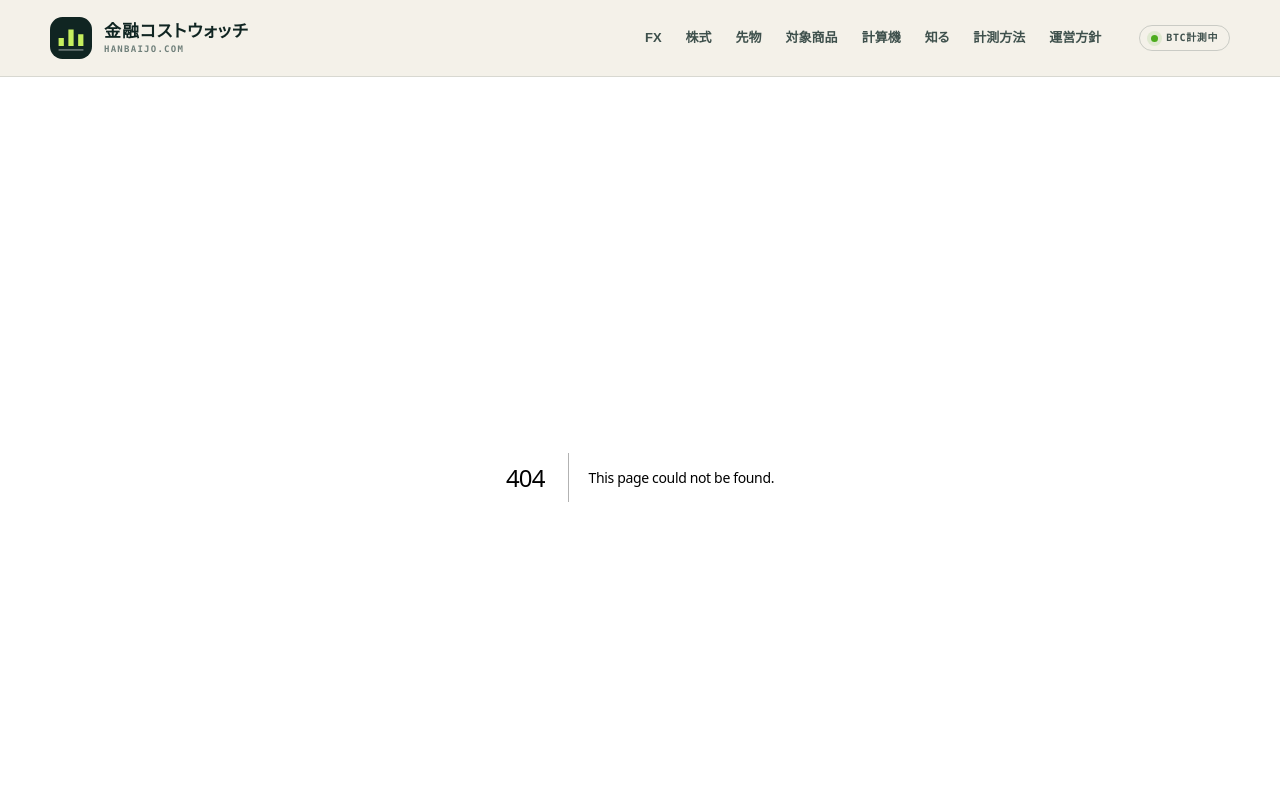
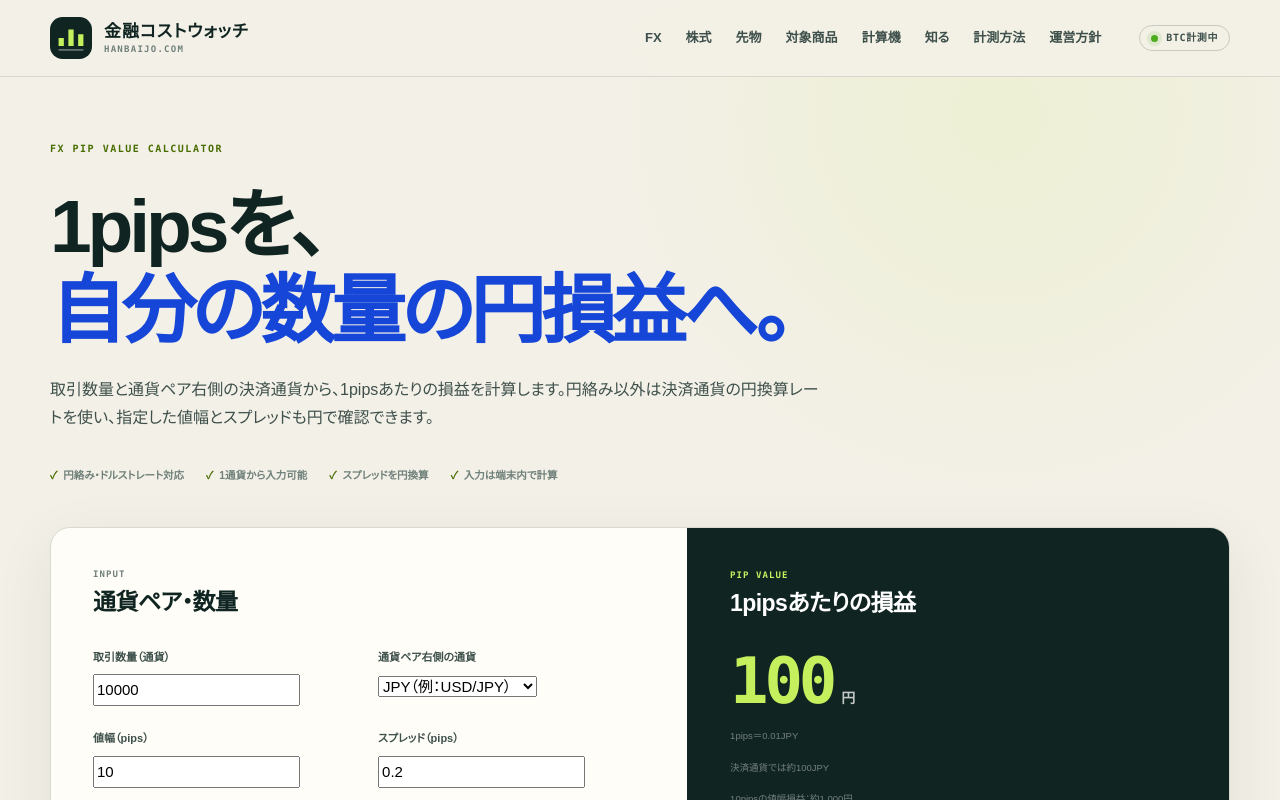
Before and after one commit to mrok18/hanbaijo, a Next.js app: page /tools/fx-pip-value-calculator in a window 1280 px wide. Before the commit this address had no page. Shown: the top 800 px of the page. Built offline with nearby package versions, Linux system fonts and the light colour scheme.

Commit message:
feat: add FX pip value calculator

```diff
--- a/app/articles/fx-position-size-calculation/page.tsx
+++ b/app/articles/fx-position-size-calculation/page.tsx
@@ -53,6 +53,7 @@ export default function Page() {
     <h2>逆指値があっても上限は保証されない</h2>
     <p>経済指標、要人発言、週明けの窓開けなどでは、逆指値より不利な価格で約定することがあります。金融庁も、相場急変時にはロスカットが適用されても証拠金を上回る損失が生じる可能性を案内しています。計算結果は上限保証ではなく、平常時の計画値として使います。</p>
 
+    <p><Link href="/tools/fx-pip-value-calculator">自分の取引数量で1pipsの損益を計算する →</Link></p>
     <p><Link href="/tools/fx-position-size-calculator">FX取引数量計算機で自分の条件を入力する →</Link></p>
     <p><Link href="/articles/fx-required-margin">必要証拠金の計算方法を見る →</Link></p>
     <p><Link href="/fx/minimum-trade-unit-comparison">FX会社の最低取引単位を比較する →</Link></p>
--- a/app/articles/fx-spread-cost/page.tsx
+++ b/app/articles/fx-spread-cost/page.tsx
@@ -57,6 +57,7 @@ export default function Page() {
         <p className="affiliate-disclosure">広告リンクから申込みが成立すると、当サイトが報酬を受け取る場合があります。計算方法や比較順位とは分けて掲載しています。</p>
       </section>
 
+      <p><Link href="/tools/fx-pip-value-calculator">1pipsの損益とスプレッド相当額を計算する →</Link></p>
       <p><Link href="/tools/cost-calculator">取引コスト計算機で試す →</Link></p>
       <p><Link href="/fx/usdjpy-spread-comparison">米ドル円スプレッド10社比較を見る →</Link></p>
       <p><Link href="/fx">FXコスト比較へ戻る →</Link></p>
--- a/app/sitemap.ts
+++ b/app/sitemap.ts
@@ -30,7 +30,7 @@ export default function sitemap(): MetadataRoute.Sitemap {
   ];
   return [
     { url: base, lastModified: now, changeFrequency: 'hourly', priority: 1 },
-    ...['fx', 'cfd', 'stocks', 'futures', 'markets', 'tools', 'tools/cost-calculator', 'tools/cfd-margin-calculator', 'tools/fx-position-size-calculator', 'tools/matsui-fx-spread-calculator', 'tools/matsui-fx-margin-calculator', 'tools/matsui-us-stock-cost-calculator', 'tools/matsui-futures-cost-calculator', 'tools/matsui-box-rate-calculator', 'articles', 'method', 'about', 'disclaimer', 'contact'].map((p) => ({
+    ...['fx', 'cfd', 'stocks', 'futures', 'markets', 'tools', 'tools/cost-calculator', 'tools/cfd-margin-calculator', 'tools/fx-position-size-calculator', 'tools/fx-pip-value-calculator', 'tools/matsui-fx-spread-calculator', 'tools/matsui-fx-margin-calculator', 'tools/matsui-us-stock-cost-calculator', 'tools/matsui-futures-cost-calculator', 'tools/matsui-box-rate-calculator', 'articles', 'method', 'about', 'disclaimer', 'contact'].map((p) => ({
       url: `${base}/${p}`, lastModified: now, changeFrequency: 'monthly' as const, priority: 0.6,
     })),
     ...POSTS.map((p) => ({
--- /dev/null
+++ b/app/tools/fx-pip-value-calculator/layout.tsx
@@ -0,0 +1,8 @@
+import type { Metadata } from 'next';
+
+export const metadata: Metadata = {
+  title: 'FX pips損益計算機｜1pipsはいくら？',
+  description: 'FXの取引数量、決済通貨、円換算レート、値幅から、1pipsあたりと指定pipsの損益を円換算します。',
+};
+
+export default function Layout({ children }: { children: React.ReactNode }) { return children; }
--- /dev/null
+++ b/app/tools/fx-pip-value-calculator/page.tsx
@@ -0,0 +1,41 @@
+'use client';
+
+import Link from 'next/link';
+import { useMemo, useState } from 'react';
+import AffiliateOfferCard from '@/components/AffiliateOfferCard';
+import { AFFILIATE_OFFERS } from '@/lib/affiliates';
+
+type QuoteCurrency = 'JPY' | 'USD' | 'EUR' | 'GBP';
+
+export default function Page() {
+  const [units, setUnits] = useState(10000);
+  const [quoteCurrency, setQuoteCurrency] = useState<QuoteCurrency>('JPY');
+  const [conversionRate, setConversionRate] = useState(150);
+  const [movePips, setMovePips] = useState(10);
+  const [spreadPips, setSpreadPips] = useState(0.2);
+  const result = useMemo(() => {
+    const quantity = Math.max(0, units);
+    const pipSize = quoteCurrency === 'JPY' ? 0.01 : 0.0001;
+    const quoteToYen = quoteCurrency === 'JPY' ? 1 : Math.max(0, conversionRate);
+    const pipValueQuote = quantity * pipSize;
+    const pipValueYen = pipValueQuote * quoteToYen;
+    const moveValue = pipValueYen * Math.max(0, movePips);
+    const spreadCost = pipValueYen * Math.max(0, spreadPips);
+    return { pipSize, pipValueQuote, pipValueYen, moveValue, spreadCost, net: moveValue - spreadCost };
+  }, [units, quoteCurrency, conversionRate, movePips, spreadPips]);
+  const number = new Intl.NumberFormat('ja-JP', { maximumFractionDigits: 4 });
+
+  return <div className="calculator-page">
+    <header className="calculator-intro"><p className="page-kicker">FX PIP VALUE CALCULATOR</p><h1>1pipsを、<br /><em>自分の数量の円損益へ。</em></h1><p className="lede">取引数量と通貨ペア右側の決済通貨から、1pipsあたりの損益を計算します。円絡み以外は決済通貨の円換算レートを使い、指定した値幅とスプレッドも円で確認できます。</p><div className="calculator-proof"><span>円絡み・ドルストレート対応</span><span>1通貨から入力可能</span><span>スプレッドを円換算</span><span>入力は端末内で計算</span></div></header>
+    <div className="calculator-shell"><div className="calculator-grid"><section className="calculator-inputs"><div className="calculator-panel-head"><div><span>INPUT</span><h2>通貨ペア・数量</h2></div></div><div className="field-grid">
+      <label><span>取引数量（通貨）</span><input type="number" min="0" step="1" value={units} onChange={e => setUnits(Number(e.target.value))} /></label>
+      <label><span>通貨ペア右側の通貨</span><select value={quoteCurrency} onChange={e => setQuoteCurrency(e.target.value as QuoteCurrency)}><option value="JPY">JPY（例：USD/JPY）</option><option value="USD">USD（例：EUR/USD）</option><option value="EUR">EUR（例：GBP/EUR）</option><option value="GBP">GBP（例：EUR/GBP）</option></select></label>
+      {quoteCurrency !== 'JPY' && <label><span>1{quoteCurrency}の円換算レート</span><input type="number" min="0" step="0.001" value={conversionRate} onChange={e => setConversionRate(Number(e.target.value))} /><small>{quoteCurrency}/JPYの現在値を入力</small></label>}
+      <label><span>値幅（pips）</span><input type="number" min="0" step="0.1" value={movePips} onChange={e => setMovePips(Number(e.target.value))} /></label>
+      <label><span>スプレッド（pips）</span><input type="number" min="0" step="0.1" value={spreadPips} onChange={e => setSpreadPips(Number(e.target.value))} /></label>
+    </div></section><section className="calculator-result"><div className="result-head"><span>PIP VALUE</span><h2>1pipsあたりの損益</h2></div><div className="total-cost"><strong>{number.format(result.pipValueYen)}</strong><span>円</span></div><p>1pips＝{result.pipSize}{quoteCurrency}</p><p>決済通貨では約{number.format(result.pipValueQuote)}{quoteCurrency}</p><p>{number.format(movePips)}pipsの値幅損益：約{number.format(result.moveValue)}円</p><p>スプレッド相当額：約{number.format(result.spreadCost)}円</p><p>有利に動いた場合の差引額：約{number.format(result.net)}円</p></section></div></div>
+    <div className="callout"><strong>pipsの桁と円換算レートを確認</strong><p>一般的な表示桁を使った概算です。円絡みは1pips＝0.01円、円以外を決済通貨とするペアは1pips＝0.0001決済通貨として計算します。銘柄ごとの呼値、表示桁、取引単位はFX会社の取引画面を優先してください。</p></div>
+    <nav className="calculator-proof" aria-label="関連記事"><Link href="/articles/fx-position-size-calculation">取引数量の決め方</Link><Link href="/tools/fx-position-size-calculator">許容損失から数量を逆算</Link><Link href="/articles/fx-spread-cost">スプレッドを円に直す</Link><Link href="/fx/minimum-trade-unit-comparison">最低取引単位を比較</Link></nav>
+    <section className="article-affiliate" aria-label="関連する広告"><AffiliateOfferCard offer={AFFILIATE_OFFERS['matsui-fx']} /><p className="affiliate-disclosure">松井証券への広告リンクです。申込み成立時に当サイトが報酬を受け取る場合があります。計算結果とは分けて表示しています。</p></section>
+  </div>;
+}
--- a/app/tools/page.tsx
+++ b/app/tools/page.tsx
@@ -11,6 +11,7 @@ const tools = [
   { href: '/tools/matsui-fx-spread-calculator', tag: 'FX', title: 'FXスプレッド計算機', description: 'MATSUI FXの通貨数、スプレッド、取引回数から、価格差コストと値幅損益を円換算します。', scope: '1通貨から対応' },
   { href: '/tools/matsui-fx-margin-calculator', tag: 'FX', title: 'FX証拠金維持率計算機', description: 'MATSUI FXの取引金額、レバレッジ、口座資産から、必要証拠金と追証・ロスカットまでの余力を試算します。', scope: '維持率・余力を試算' },
   { href: '/tools/fx-position-size-calculator', tag: 'FX RISK', title: 'FX取引数量計算機', description: '口座資金、許容リスク率、損切り幅から、1回の損失を予算内に収める取引数量を逆算します。', scope: '損失額から数量を逆算' },
+  { href: '/tools/fx-pip-value-calculator', tag: 'FX PIPS', title: 'FX pips損益計算機', description: '取引数量、決済通貨、円換算レートから、1pipsの損益、値幅損益、スプレッド相当額を円換算します。', scope: '円絡み・外貨決済対応' },
   { href: '/tools/matsui-us-stock-cost-calculator', tag: 'US STOCK', title: '米国株往復コスト計算機', description: '松井証券の米国株について、売買手数料、円貨決済の為替コスト、値幅損益を円換算します。', scope: 'NISA・外貨決済対応' },
   { href: '/tools/matsui-box-rate-calculator', tag: 'JAPAN STOCK', title: 'ボックスレート計算機', description: '松井証券の現物買付、現物売却、信用取引を1日単位で合算し、国内株手数料を判定します。', scope: '年齢条件対応' },
   { href: '/tools/matsui-futures-cost-calculator', tag: 'FUTURES', title: '日経225先物コスト計算機', description: 'ラージ、mini、マイクロの値幅損益、往復手数料、差引後損益、手数料分岐ティックを計算します。', scope: '通常・一日先物対応' },
@@ -18,7 +19,7 @@ const tools = [
 
 export default function Page() {
   return <div className="fx-page">
-    <section className="fx-hero"><div><p className="page-kicker">FINANCIAL COST TOOLKIT</p><h1>取引条件を、<br /><em>円の負担へ。</em></h1><p className="lede">広告の見出しだけでは分からないコストを、取引金額・数量・保有条件に合わせて試算します。入力値はブラウザ内で計算され、サーバーへ保存しません。</p><div className="hero-actions"><Link className="button primary" href="/tools/cost-calculator">汎用計算機を開く</Link><Link className="button secondary" href="/method">算出方法を確認</Link></div></div><aside className="fx-status-panel"><span>TOOL STATUS</span><strong>8種類を公開中</strong><p>汎用計算に加え、公式の取引単位・料金体系を反映したサービス別計算機を順次追加しています。</p><dl><div><dt>対象</dt><dd>FX・CFD・株・先物</dd></div><div><dt>入力保存</dt><dd>なし</dd></div><div><dt>利用料</dt><dd>無料</dd></div></dl></aside></section>
+    <section className="fx-hero"><div><p className="page-kicker">FINANCIAL COST TOOLKIT</p><h1>取引条件を、<br /><em>円の負担へ。</em></h1><p className="lede">広告の見出しだけでは分からないコストを、取引金額・数量・保有条件に合わせて試算します。入力値はブラウザ内で計算され、サーバーへ保存しません。</p><div className="hero-actions"><Link className="button primary" href="/tools/cost-calculator">汎用計算機を開く</Link><Link className="button secondary" href="/method">算出方法を確認</Link></div></div><aside className="fx-status-panel"><span>TOOL STATUS</span><strong>9種類を公開中</strong><p>汎用計算に加え、公式の取引単位・料金体系を反映したサービス別計算機を順次追加しています。</p><dl><div><dt>対象</dt><dd>FX・CFD・株・先物</dd></div><div><dt>入力保存</dt><dd>なし</dd></div><div><dt>利用料</dt><dd>無料</dd></div></dl></aside></section>
 
     <section className="fx-section"><div className="section-heading"><div><p className="section-index">01 / CALCULATORS</p><h2>目的から計算機を選ぶ</h2><p>商品横断の概算と、サービス固有条件の計算を分けています。</p></div></div><div className="affiliate-grid">{tools.map((tool, index) => <article className="affiliate-card" key={tool.href}><div className="affiliate-card-head"><span>TOOL {String(index + 1).padStart(2, '0')}</span><b>{tool.scope}</b></div><p className="affiliate-category">{tool.tag}</p><h3>{tool.title}</h3><p>{tool.description}</p><Link href={tool.href}>計算する →</Link></article>)}</div></section>
 
```
